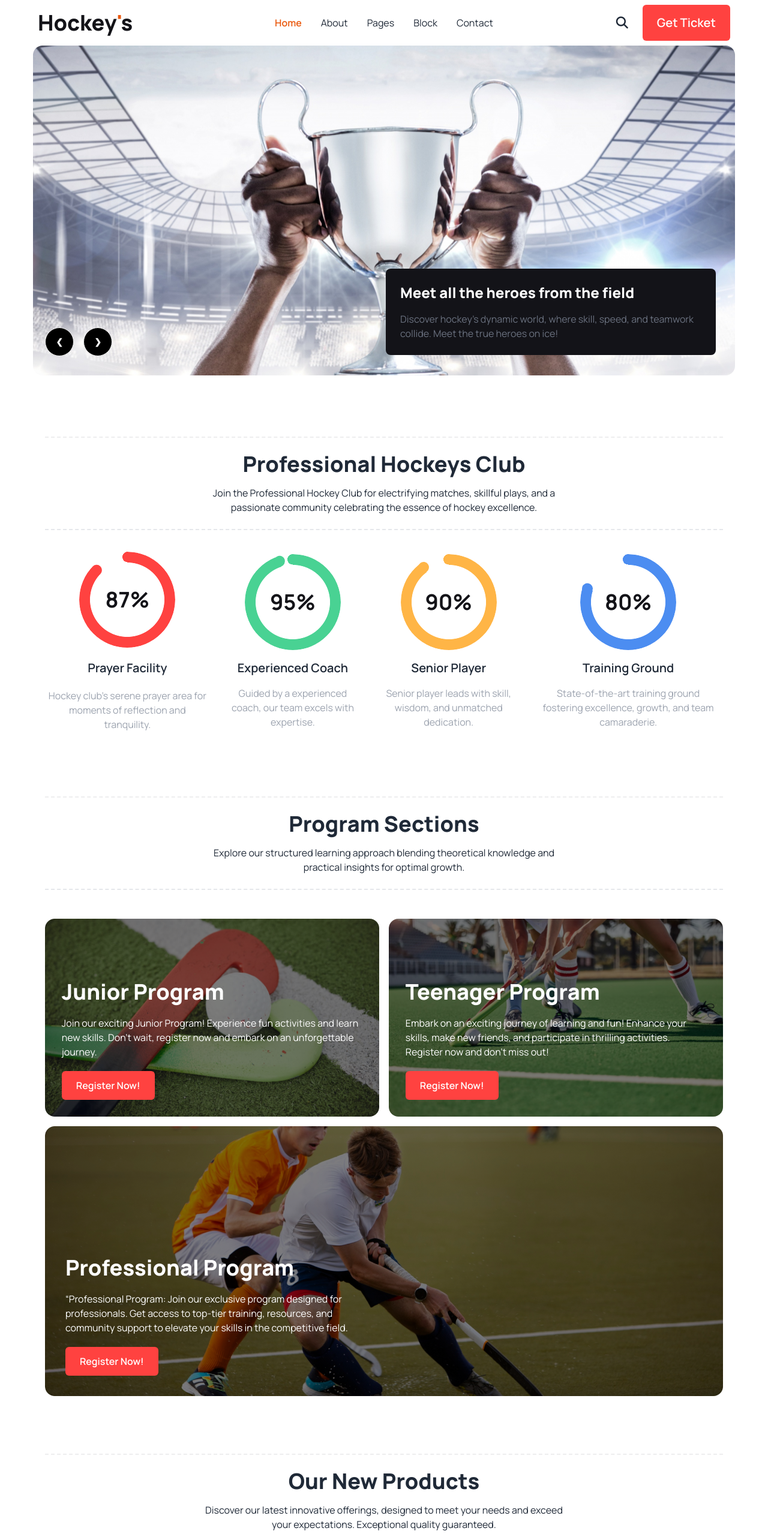
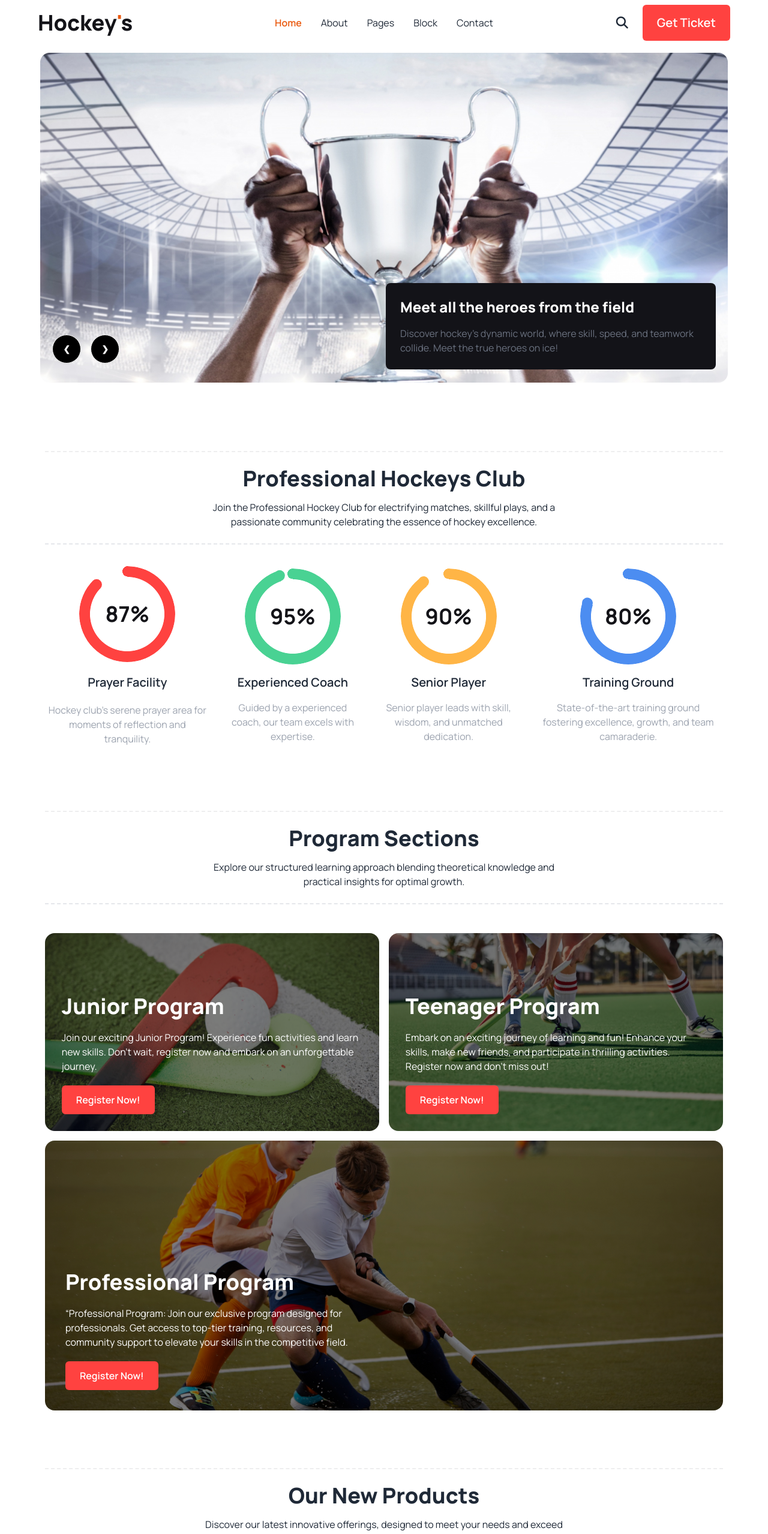
Before and after one commit to Shahriar3809/hockeys-assignment-3, a plain HTML site: page index.html in a window 1280 px wide. Shown: the top 2558 px of the page at 60% size. Drawn offline with nearby package versions, Linux system fonts and the light colour scheme.

Commit message:
Some padding issue solved

```diff
--- a/index.html
+++ b/index.html
@@ -47,7 +47,7 @@
               </div>
         </nav>
 
-        <div class="banner  px-5 lg:p-0 rounded-lg">
+        <div class="banner  px-5 md:p-5 lg:p-3 rounded-lg">
           <div class="carousel w-full h-[250px] md:h-[450px] lg:h-[550px]">
 
             <div id="slide1" class="carousel-item relative w-full">
@@ -139,7 +139,7 @@
         <div class="flex flex-col gap-4 py-12">
           <div class="w-full flex flex-col md:flex-row gap-4">
 
-            <div class="bg-[linear-gradient(to_top,rgba(00,00,00,0.5),rgba(00,00,00,0.5)),url('./Images/2.png')] bg-cover w-full h-[250px] md:h-[330px] rounded-2xl flex items-center md:items-end justify-start">
+            <div class="bg-[linear-gradient(to_top,rgba(00,00,00,0.5),rgba(00,00,00,0.5)),url('./Images/2.png')] bg-center bg-cover w-full h-[250px] md:h-[330px] rounded-2xl flex items-center md:items-end justify-start">
               <div class="w-full p-[6%] md:p-[5%] text-white space-y-2 md:space-y-5">
                 <h1 class="font-extrabold text-xl md:text-4xl">Junior Program</h1>
                 <p class="text-sm md:text-base">Join our exciting Junior Program! Experience fun activities and learn new skills. Don’t wait, register now and embark on an unforgettable journey.</p>
@@ -147,7 +147,7 @@
               </div>
             </div>
 
-            <div class="bg-[linear-gradient(to_top,rgba(00,00,00,0.5),rgba(00,00,00,0.5)),url('./Images/3.png')] bg-cover w-full h-[250px] md:h-[330px] rounded-2xl flex items-center md:items-end justify-start">
+            <div class="bg-[linear-gradient(to_top,rgba(00,00,00,0.5),rgba(00,00,00,0.5)),url('./Images/3.png')] bg-center bg-cover w-full h-[250px] md:h-[330px] rounded-2xl flex items-center md:items-end justify-start">
               <div class="w-full p-[6%] md:p-[5%] text-white space-y-2 md:space-y-5">
                 <h1 class="font-extrabold text-xl md:text-4xl">Teenager Program</h1>
                 <p class="text-sm md:text-base">Embark on an exciting journey of learning and fun! Enhance your skills, make new friends, and participate in thrilling activities. Register now and don’t miss out!</p>
@@ -156,7 +156,9 @@
             </div>
           </div>
 
-          <div class="bg-[linear-gradient(to_top,rgba(00,00,00,0.5),rgba(00,00,00,0.5)),url('./Images/4.png')] bg-cover w-full h-[250px] md:h-[450px] rounded-2xl  flex items-center md:items-end justify-start">
+
+
+          <div class="bg-[linear-gradient(to_top,rgba(00,00,00,0.5),rgba(00,00,00,0.5)),url('./Images/4.png')] bg-center bg-cover w-full h-[250px] md:h-[450px] rounded-2xl  flex items-center md:items-end justify-start">
             <div class="md:w-1/2 p-[6%] md:p-[3%] text-white space-y-2 md:space-y-5">
               <h1 class="font-extrabold text-xl md:text-4xl">Professional Program</h1>
               <p class="text-sm md:text-base">“Professional Program: Join our exclusive program designed for professionals. Get access to top-tier training, resources, and community support to elevate your skills in the competitive field.</p>
@@ -289,7 +291,7 @@
                 <p>Collect the best and vibrant and nice Football from us.</p>
               </div>
               <div class="flex flex-col md:flex-row gap-2 justify-between">
-                <div><h2 class="font-extrabold text-lg text-[#FF4240]">Price - $2.00</h2></div>
+                <div><h2 class="font-extrabold text-lg text-[#FF4240]">Price - $23.00</h2></div>
                 <div><p class="font-semibold text-gray-500"><i class="fa-solid fa-cart-shopping"></i> Delivery Fee : Free</p></div>
               </div>
             </div>
@@ -464,7 +466,7 @@
 
 
    <footer class="bg-[#131318]">
-    <div class="max-w-[1170px] mx-auto p-5 md:p-0 md:py-7 flex flex-col gap-5 md:flex-row text-gray-400">
+    <div class="max-w-[1170px] mx-auto p-5 lg:p-3 md:py-7 flex flex-col gap-5 md:flex-row text-gray-400">
       <div class="space-y-4 w-full md:w-1/3 text-center md:text-left">
         <h1 class="font-bold text-white mt-3 text-3xl">Get In Touch</h1>
         <p class="text-gray-400">Connect with our dedicated team for any inquiries or assistance. We’re here to help you achieve your goals.</p>
```
